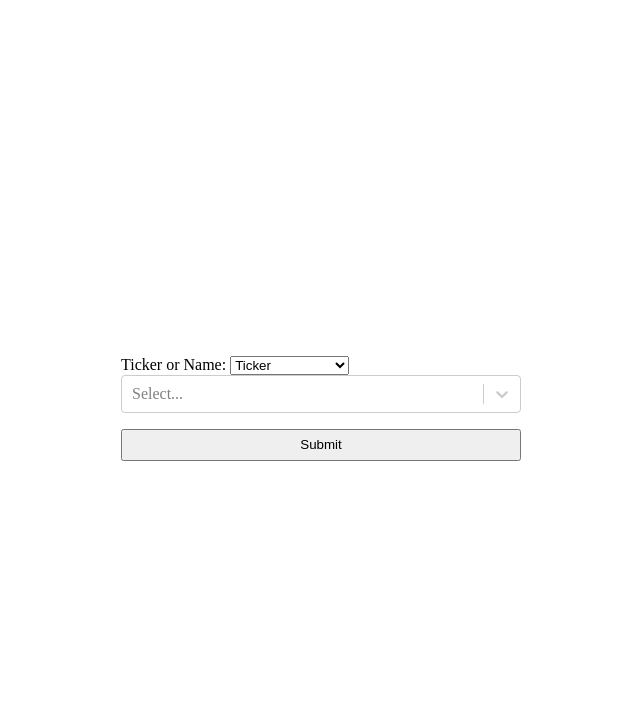
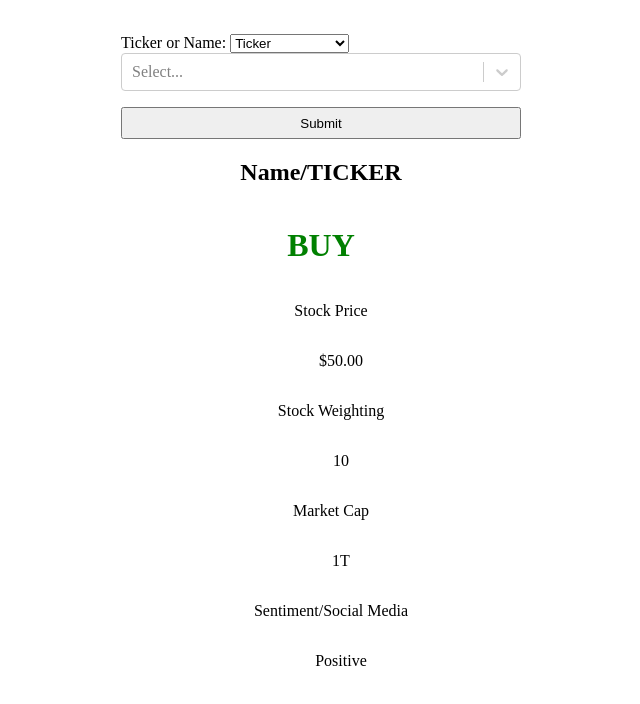
Before and after one commit to Zesheng-Xu/Stock-Sentiment-prediction-HackUTD-2021, a Next.js app: page / in a window 1280 px wide. Both pictures are taken after typing "Sample" into the empty fields and a click on the button "Submit". Shown: the top 704 px of the page, without its empty margins (319-959 px from the left). Built offline with nearby package versions, Linux system fonts and the light colour scheme; no server answers; the database is empty.

Commit message:
Single Page App

```diff
--- a/pages/results.js
+++ b/components/Results.js
@@ -18,7 +18,7 @@ const rec = "BUY";
 
 export default function Results(props) {
   return (
-    <div id={getCompanies()}>
+    <div className={styles.resContainer} id={getCompanies()}>
       <h2 className={styles.nameTicker}>Name/TICKER {props.ticker}</h2>
       <h1 className={rec == "BUY" ? styles.buy : styles.sell}>{rec}</h1>
       <p className={styles.infoHeader}>Stock Price</p>
@@ -29,7 +29,6 @@ export default function Results(props) {
       <p className={styles.infoBody}>1T</p>
       <p className={styles.infoHeader}>Sentiment/Social Media</p>
       <p className={styles.infoBody}>Positive</p>
-      <Link href="./"><a>Back</a></Link>
     </div>
   );
 }
--- a/pages/index.js
+++ b/pages/index.js
@@ -6,31 +6,32 @@ import React, { useState } from 'react'
 import companyNames from '../data/names.json'
 import tickers from '../data/tickers.json'
 import tickerLookup from '../data/name.json'
-
-/*const options = [
-  { value: 'chocolate', label: 'Chocolate' },
-  { value: 'strawberry', label: 'Strawberry' },
-  { value: 'vanilla', label: 'Vanilla' }
-]*/
-
+import Results from '../components/Results'
 
 
 export default function Home() {
 
   const [value, setValue] = useState("")
   const [type, setType] = useState("ticker")
+  const [isResult, setResult] = useState(false)
+  const [ticker, setTicker] = useState("")
+
 
   const handleSubmit = (evt) => {
     evt.preventDefault();
-    const submitVal = value
+
     if(type == "name") {
-      submitVal = tickerLookup[value]["Symbol"]
+      setTicker(tickerLookup[value]["Symbol"])
+    } else {
+      setTicker(value)
     }
     //will handle submission of user's selected ticker
+    setResult(true)
   }
 
   const handleChange = e => {
     setValue(e.value)
+    setResult(false)
   }
 
   const handleTypeChange = e => {
@@ -57,6 +58,11 @@ export default function Home() {
         />
         <button className={styles.submitButton}>Submit</button>
       </form>
+
+      {
+        (isResult)? (<Results ticker={ticker}/>) : (<div
+        className={styles.resContainer}></div>)
+      }
     </div>
   )
 }
--- a/styles/Home.module.css
+++ b/styles/Home.module.css
@@ -1,8 +1,19 @@
 .container {
+  margin-top: 20vh;
   height: 100vh;
   display: flex;
+  flex-direction: column;
   justify-content: center;
   align-items: center;
+}
+
+.resContainer {
+  height: 100vh;
+  display: inline-flex;
+  flex-direction: column;
+  justify-content: flex-end;
+  align-items: center;
+  margin-bottom: 50vh;
 }
 
 .tickerForm {
```
